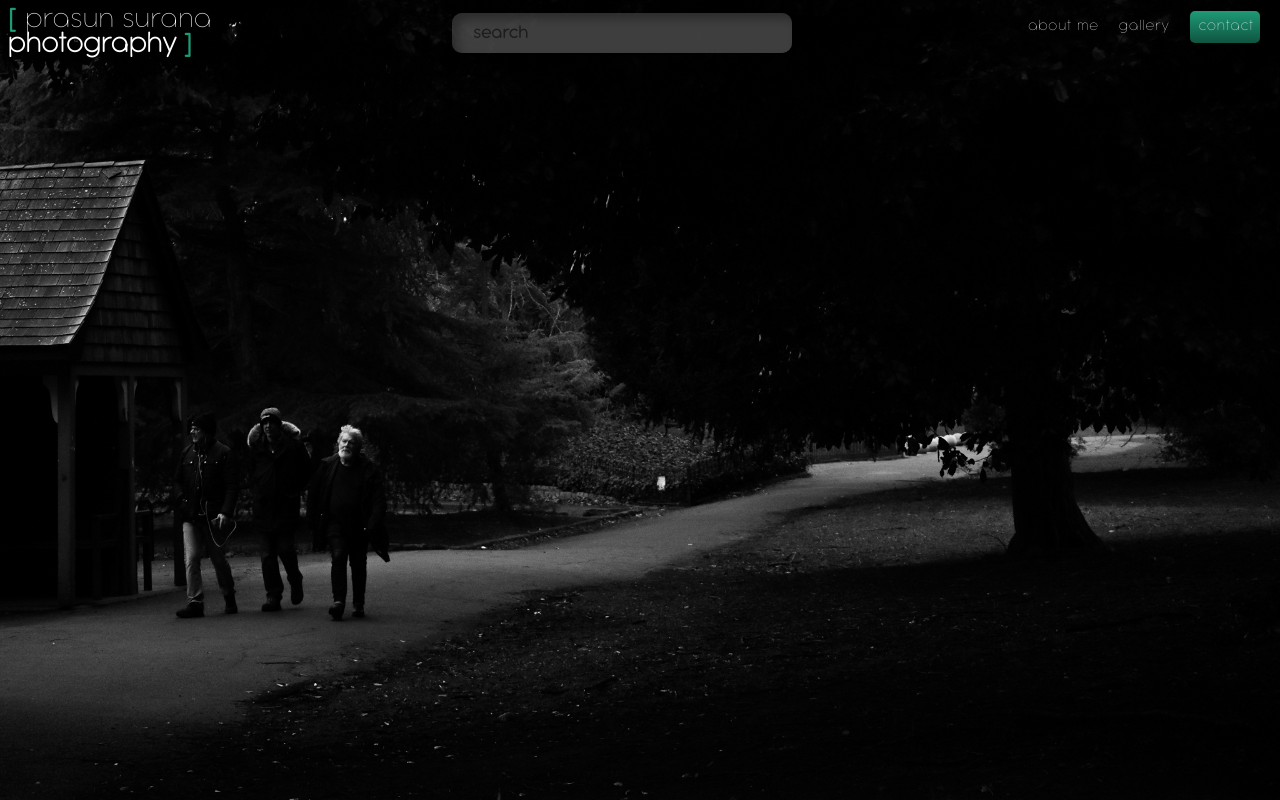
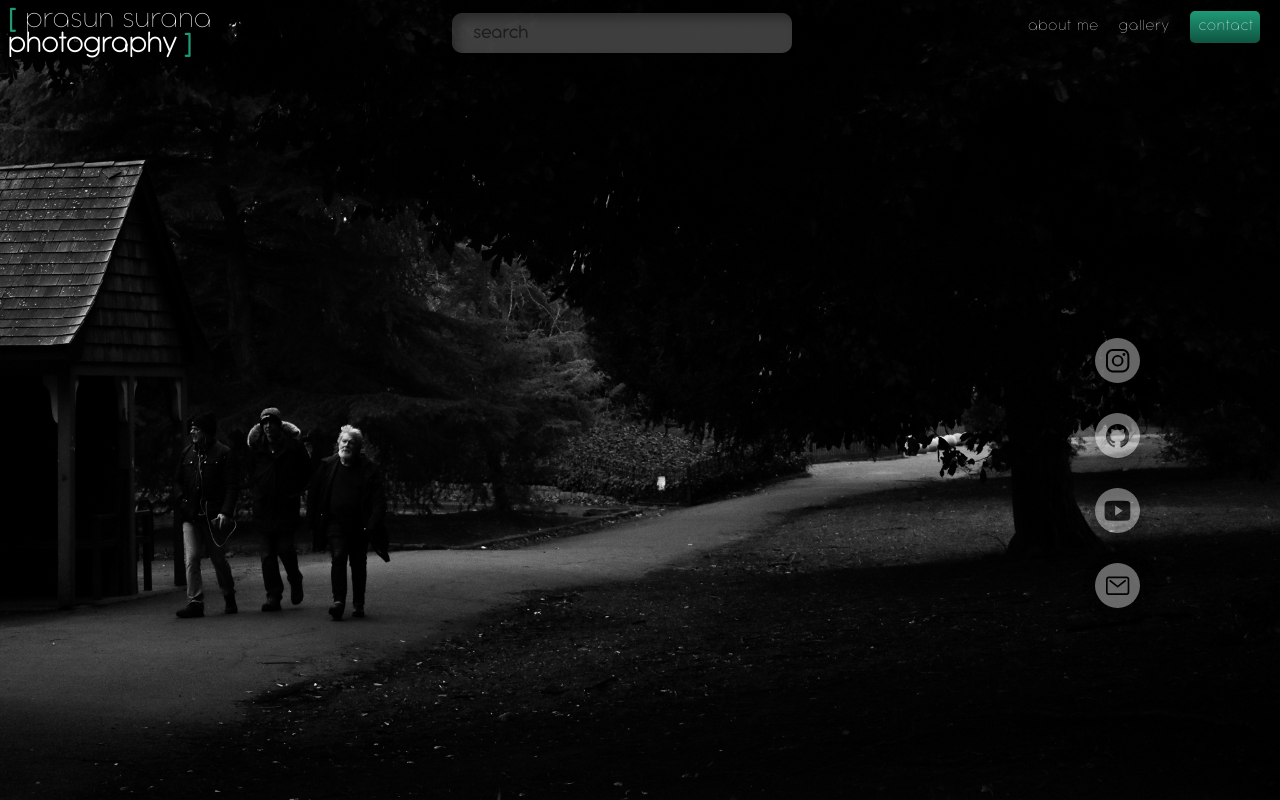
Before and after one commit to prasunsurana/photography-website, a plain HTML site: page mainpage.html in a window 1280 px wide. Drawn offline with nearby package versions, Linux system fonts and the light colour scheme.

Commit message:
Added social media icons and fixed search icon transition

```diff
--- a/mainpage.html
+++ b/mainpage.html
@@ -45,7 +45,32 @@
     </div>
   </nav>
 
+  <div class="social-container">
+    <a class="social-links" href="https://www.instagram.com/prasunsurana/" target="_blank">
+      <button class="social insta-button">
+        <ion-icon class="social-logo insta" name="logo-instagram"></ion-icon>
+      </button>
+    </a>
+    <a class="social-links" href="https://github.com/prasunsurana" target="_blank">
+      <button class="social github-button">
+        <ion-icon class="social-logo github" name="logo-github"></ion-icon>
+      </button>
+    </a>
+    <a class="social-links" href="https://www.youtube.com/" target="_blank">
+      <button class="social youtube-button">
+        <ion-icon class="social-logo youtube" name="logo-youtube"></ion-icon>
+      </button>
+    </a>
+    <a class="social-links" href="https://outlook.live.com/mail/0/" target="_blank">
+      <button class="social mail-button">
+        <ion-icon class="social-logo mail" name="mail-outline"></ion-icon>
+      </button>
+    </a>
+  </div>
+
   <script type="module" src="/utils/inputdetector.js"></script>
+  <script type="module" src="https://unpkg.com/ionicons@7.1.0/dist/ionicons/ionicons.esm.js"></script>
+  <script nomodule src="https://unpkg.com/ionicons@7.1.0/dist/ionicons/ionicons.js"></script>
 </body>
 
 </html>
--- a/styles/mainpage.css
+++ b/styles/mainpage.css
@@ -119,6 +119,7 @@ body {
 .search-icon {
   color: #333333;
   transform: scale(2);
+  margin-left: 60px;
   cursor: pointer;
 }
 
@@ -127,6 +128,68 @@ input[type="search"]::-webkit-search-cancel-button,
 input[type="search"]::-webkit-search-results-button,
 input[type="search"]::-webkit-search-results-decoration {
   display: none;
+}
+
+.social-container {
+  display: flex;
+  flex-direction: column;
+  align-items: center;
+  margin-top: 280px;
+  margin-left: 955px;
+  z-index: 11;
+}
+
+.social-links {
+  z-index: 10;
+}
+
+.social-logo {
+  height: 20px;
+  transform: scale(2);
+  padding: 3px;
+  padding-bottom: 1.5px;
+  padding-right: 3px;
+}
+
+.social {
+  background-color: white;
+  height: 45px;
+  width: 45px;
+  border: None;
+  border-radius: 30px;
+  margin-bottom: 30px;
+  cursor: pointer;
+  box-shadow: 3px 3px 15px black;
+  z-index: 10;
+  opacity: 0.4;
+}
+
+.social:hover {
+  color: white;
+  opacity: 1;
+  transform: scale(1.3);
+  transition: 0.2s;
+}
+
+.social:active {
+  filter: brightness(80%);
+  transition: 0.15s;
+}
+
+.insta-button:hover {
+  background: linear-gradient(#f73678, #9c2869);
+}
+
+.github-button:hover {
+  background: linear-gradient(#7a7979, #333333);
+}
+
+.youtube-button:hover {
+  background: linear-gradient(#cc0606, #870303);
+}
+
+.mail-button:hover {
+  background: linear-gradient(#249ee4, #034fa0);
 }
 
 
--- a/utils/inputdetector.js
+++ b/utils/inputdetector.js
@@ -3,6 +3,10 @@ export function searchBarListener() {
   const searchBar = document.querySelector('.search');
   searchBar.addEventListener('click', () => {
     searchBar.style.width = '350px';
+
+    const searchIcon = document.querySelector('.search-icon');
+    searchIcon.style.transition = '0.15s';
+    searchIcon.style.marginLeft = '110px';
   });
 };
 
@@ -21,6 +25,10 @@ export function searchBarMouseoutListener() {
       searchBar.style.transition = '0.15s';
       searchBar.style.opacity = 0.25;
       searchBar.style.width = '300px';
+
+      const searchIcon = document.querySelector('.search-icon');
+      searchIcon.style.transition = '0.15s';
+      searchIcon.style.marginLeft = '60px';
     }
   });
 };
@@ -33,6 +41,10 @@ export function searchBarOffListener() {
       searchBar.style.transition = '0.15s'
       searchBar.style.opacity = 0.25;
       searchBar.style.width = '300px';
+
+      const searchIcon = document.querySelector('.search-icon');
+      searchIcon.style.transition = '0.15s';
+      searchIcon.style.marginLeft = '60px';
     };
   });
 };
```
